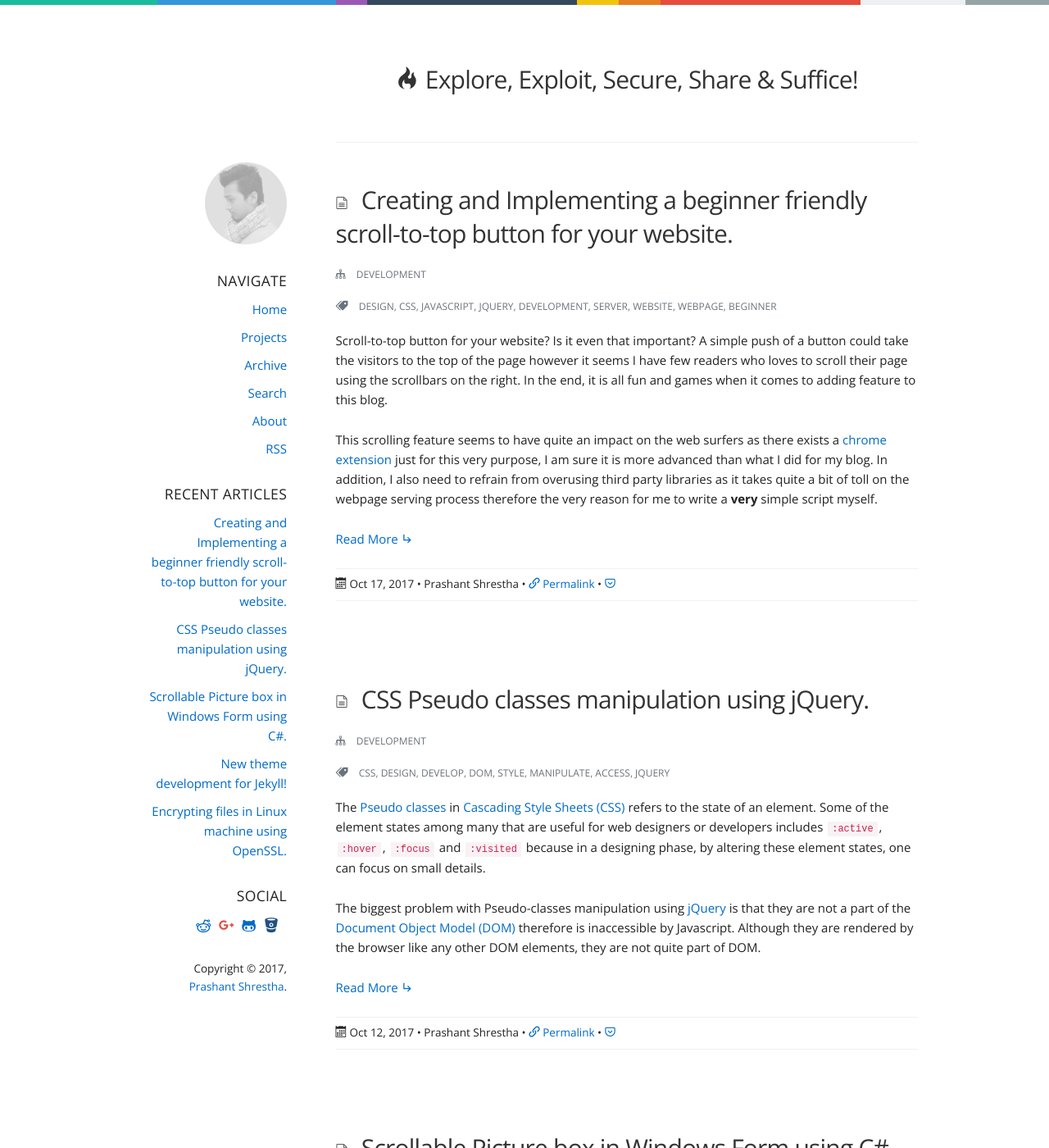
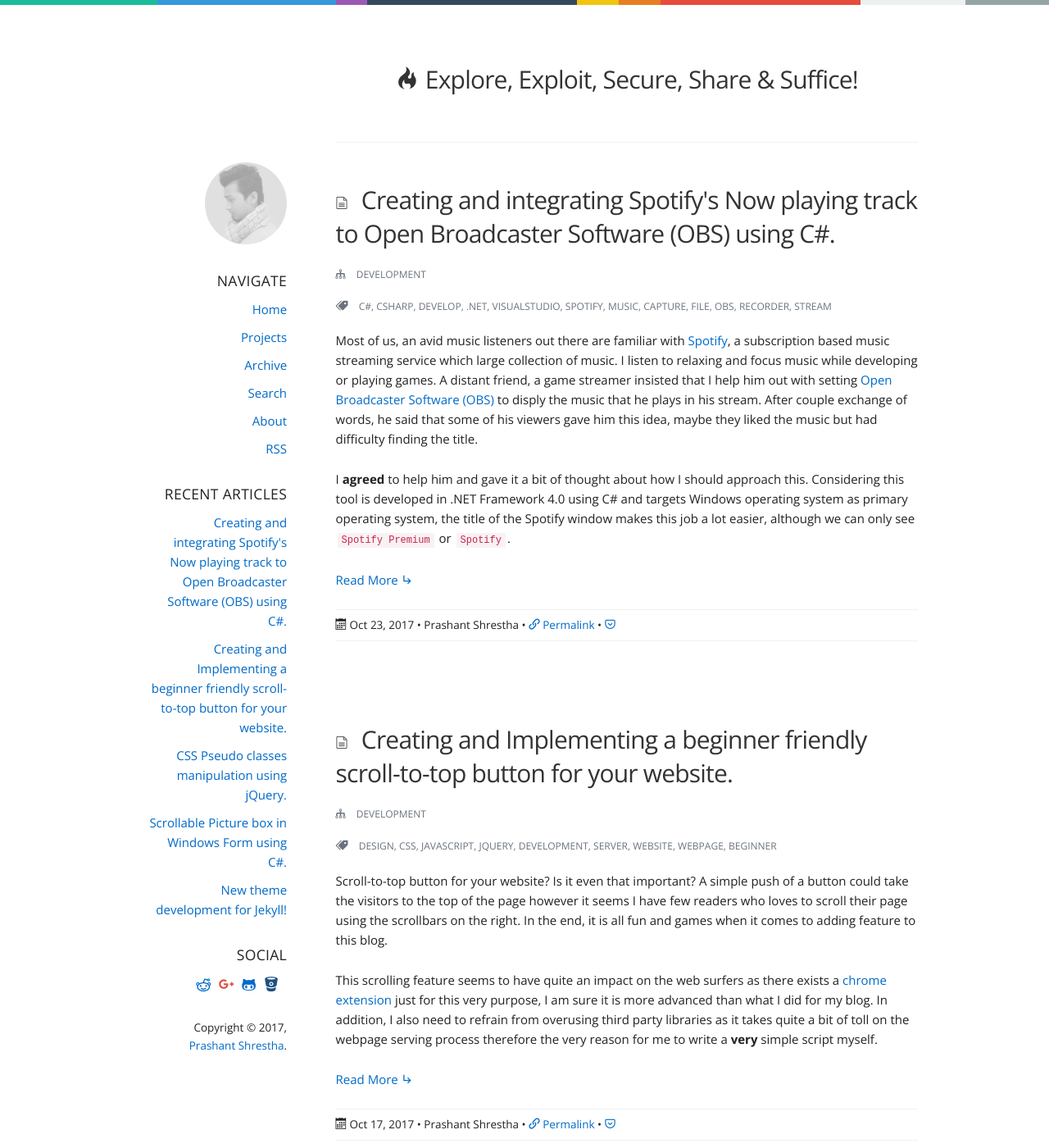
Before and after one commit to intern0t/personal-blog, a Jekyll site: the page built from index.md, in a window 1280 px wide and 1400 px high. Shown: the whole window at 82% size. Built offline with Jekyll 4.4.1, drawn with Linux system fonts in a browser that asks for light colours; some web fonts are replaced; the list of posts is cut into pages by our own code; some of the changed text lies outside the part shown.

Commit message:
New blog post, lightcase (.GIF) not working locally.

```diff
--- a/_layouts/default.html
+++ b/_layouts/default.html
@@ -129,6 +129,9 @@
 				$("html, body").animate({ scrollTop: 0 }, "slow");
 				return false;
 			});
+
+			/* Picbox (Simple Image overlay) - Under development.
+			–––––––––––––––––––––––––––––––––––––––––––––––––– */
 		});
 	</script>
 
--- /dev/null
+++ b/_posts/2017-10-23-creating-and-integrating-spotify-now-playing-to-open-broadcaster-software.md
@@ -0,0 +1,180 @@
+---
+layout: post
+title: "Creating and integrating Spotify's Now playing track to Open Broadcaster Software (OBS) using C#."
+author: Prashant Shrestha
+date: 2017-10-23 18:09:27 -400
+categories: development
+tags: c# csharp develop .net visualstudio spotify music capture file obs recorder stream
+---
+
+Most of us, an avid music listeners out there are familiar with [Spotify](http://www.spotify.com/), a subscription based music streaming service which large collection of music. I listen to relaxing and focus music while developing or playing games. A distant friend, a game streamer insisted that I help him out with setting [Open Broadcaster Software (OBS)](https://obsproject.com/) to disply the music that he plays in his stream. After couple exchange of words, he said that some of his viewers gave him this idea, maybe they liked the music but had difficulty finding the title.
+
+I **agreed** to help him and gave it a bit of thought about how I should approach this. Considering this tool is developed in .NET Framework 4.0 using C# and targets Windows operating system as primary operating system, the title of the Spotify window makes this job a lot easier, although we can only see `Spotify Premium` or `Spotify`.
+
+<!--excerpt-->
+
+I later realized that almost every media players I've used until today have updated title bar on media's play event however for Spotify, it isn't visible.
+
+[![](https://i.imgur.com/EM1JxRI.png)](https://i.imgur.com/EM1JxRI.png){: data-rel="lightcase"}
+
+After no luck with retrieving the track from the Spotify's title bar, I decided to deep a little deeper by checking my Task Manager, even then, multiple instances.
+
+[![](https://i.imgur.com/rZ0ePMh.png)](https://i.imgur.com/rZ0ePMh.png){: data-rel="lightcase"}
+
+Considering those Spotify instances have varying `Process ID`, not all of them possesses the current playing track information.
+
+##### Finding the right approach.
+
+The biggest hurdle with finding the right approach yet keeping the process simple takes quite a long time as I had to enlist various options and test it all out. I tried using [Win32 hooks](https://msdn.microsoft.com/en-us/library/windows/desktop/ms644960(v=vs.85).aspx), [unmanaged APIs](https://docs.microsoft.com/en-us/dotnet/framework/unmanaged-api/) and [interops](http://www.pinvoke.net/) but the easiest one yet built-in was `Process` [class](https://msdn.microsoft.com/en-us/library/system.diagnostics.process(v=vs.110).aspx) in C#.
+
+`Process` class' various built-in functions and properties can easily help me capture the Window's title. The ones I used are `GetProcessesByName()`, `MainWindowTitle`, and `GetProcessById()`.
+
+##### Finding the right Spotify process.
+
+Spotify had multiple instances; I am sure they are helping the main instance with certain task. However, I needed to differentiate between each one and grab the right one. In order to do so, I made use of `GetProcessesByName()` function under `Process` class. The reason is that, for all the instances of Spotify, the process ID is re-assigned after opening Spotify client, it never stays the same or constant. If we fire up our [Task Manager](https://i.imgur.com/rZ0ePMh.png){: data-rel="lightcase"} and observe all the process IDs for those instances, it is pretty obvious that they aren't the same.
+
+{% highlight c# %}
+Process[] spotifyProcesses = Process.GetProcessesByName("spotify");
+{% endhighlight %}
+
+After initializing a collection of all Spotify processes, I looped through the `MainWindowTitle` property of each process and voila! Some returned a whitespace `string` and finally the title of a track currently being played. I created a function to do this, kept it clean and organized, in case if I have to make changes in the future. Also, I initialized a new variable to store our process ID for later use and avoid the mess of finding the right process again and again!
+
+{% highlight c# %}
+private static int spotifyProcessID = 0;
+
+public void GetSpotifyProcesses()
+{
+    Process[] spotifyProcesses = Process.GetProcessesByName("spotify");
+    foreach (Process P in spotifyProcesses)
+    {
+        if (!string.IsNullOrEmpty(P.MainWindowTitle))
+        {
+            spotifyProcessID = P.Id;
+            break;
+        }
+        else
+        {
+            spotifyProcessID = 0;
+        }
+    }
+}
+{% endhighlight %}
+
+Now that I know that the variable `spotifyProcessID` holds either `0`, a failure to find the right process or the right process whose title did not have a whitespace, in simple words, a valid non-empty string. In addition, I call the `GetSpotifyProcesses()` function in my Window Form's `Load` event.
+
+##### Obtaining the Track title.
+
+This is the easiest process of all as I already have the title from `Process.MainWindowTitle` property but a little different as we are trying to avoid the loop through of finding the right Spotify process, the very reason I initialized and assigned `spotifyProcessID` which can now be directly accessed using our yet another built-in `Process` class' method, `GetProcessById()`. Keeping it organized, I created yet another function to get just the track title.
+
+{% highlight c# %}
+private static String spotifyNowPlayingTrack = string.Empty;
+
+public string GetSpotifyTrack(int _procID)
+{
+    string spotifyTrack = Process.GetProcessById(_procID).MainWindowTitle;
+    spotifyNowPlayingTrack = spotifyTrack;
+    return spotifyTrack.ToLower().Contains("spotify") ?
+        "Currently not playing any songs!" :
+        "Spotify (Now Playing) : " + spotifyTrack;
+}
+{% endhighlight %}
+
+##### Creating and Updating our source file.
+
+This is easily achieved using `WriteAllText()` method in a built-in `File` class. I created a separate function to create or update our file, considering the tool I am developing, this function shall be invoked in the certain interval if certain set conditions are met.
+
+{% highlight c# %}
+public void UpdateSong()
+{
+    try
+    {
+        // Check if current playing is the same as old one we have.
+        string currentlyPlaying = GetSpotifyTrack(spotifyProcessID);
+        if (!currentlyPlaying.Equals(spotifyNowPlayingTrack))
+        {
+            // Check if our file exists, this can be anything to be honest.
+            if (File.Exists("SpotifyNowPlaying"))
+            {
+                // If it already exists, write the track's title!
+                File.WriteAllText("SpotifyNowPlaying", currentlyPlaying);
+            }
+            else
+            {
+                // Doesn't exist, create it.
+                File.Create("SpotifyNowPlaying");
+                // Recall the UpdateSong function.
+                UpdateSong();
+            }
+        }
+    }
+    catch (Exception ex)
+    {
+        MessageBox.Show(ex.Message);
+    }
+}
+{% endhighlight %}
+
+##### Adding Interval for `UpdateSong()` method.
+
+I kept this process simple by using our Window Form's component called `Timer`, all I had to worry about is what function to call and in what interval to call. Initialized a new `Timer` variable and a separate one for an interval.
+
+{% highlight c# %}
+private static System.Windows.Forms.Timer T = new System.Windows.Forms.Timer();
+private static int captureInterval = 2;
+{% endhighlight %}
+
+Implementing the Timer's event using `T.Tick += T_Tick;` under `InitializeComponent();`. In this `Tick` event, we will fetch and update our file where the conditions to whether update the file is already set in our `UpdateSong()` function.
+
+{% highlight c# %}
+private void T_Tick(object sender, EventArgs e)
+{
+    new Thread(new ThreadStart(UpdateSong)).Start();
+}
+{% endhighlight %}
+
+We can set the interval of our `Tick` event using `Interval` property of `Timer`. `Interval` property takes value in milliseconds, therefore, the `* 1000`.
+
+{% highlight c# %}
+// Every 2 seconds, UpdateSong method is invoked in a new thread.
+T.Interval = captureInterval * 1000;
+T.Enabled = true;
+{% endhighlight %}
+
+##### Adding Text Source to OBS.
+
+I am not trying to just get the track's title but to display it on OBS, make it seem/act like as if one of the OBS's source is hooked to Spotify itself. For this very purpose, I fiddled around a bit with OBS myself; it's all fun and games. OBS allows adding Text (GDI+/FreeType 2) as a source, exactly what I needed and what I used as it seemed to be a lot more convenient for my purpose.
+
+[![](https://i.imgur.com/rVotUBY.png)](https://i.imgur.com/rVotUBY.png){: data-rel="lightcase"}
+
+Give our source a proper title so we can differentiate between our Sources.
+
+[![](https://i.imgur.com/I7RKKVH.png)](https://i.imgur.com/I7RKKVH.png){: data-rel="lightcase"}
+
+Editing our recently added Text (GDI+) source, two things to look for. `Read from file` option and `Use Custom Text Extents`. You can modify or setup the `Use Custom Text Extents`, according to your needs and setup.
+
+[![](https://i.imgur.com/JduT60c.png)](https://i.imgur.com/JduT60c.png){: data-rel="lightcase"}
+
+At this point, we find the path to our `SpotifyNowPlaying` file created and updated by `UpdateSong()` function which will by default created in the executable's path.
+
+##### Modifications and Updates.
+
+This is it, an easy yet clean way to add Spotify's currently playing track title to OBS. I decided to add some buttons to start and stop capturing the title, change intervals, etc. I have the updated code in my [Bitbucket](https://bitbucket.org/intern0t/spotify-to-obs) if you ever feel like modifying or updating or even just fiddle around with it.
+
+Those are some of the screenies I took after various feature addition and modifications, nothing advanced.
+
+The one on the left with bland logo means the Spotify process was not found whereas the right means Spotify process was found.
+
+<div class="row">
+    <div class="six columns">
+        <a href="https://i.imgur.com/VcD7WGU.png" data-rel="lightcase"><img src="https://i.imgur.com/VcD7WGU.png"></a>
+    </div>
+    <div class="six columns">
+        <a href="https://i.imgur.com/GyAyQDO.png" data-rel="lightcase"><img src="https://i.imgur.com/GyAyQDO.png"></a>
+    </div>
+</div>
+
+Here's a [demo](https://i.imgur.com/EWK7fxU.gifv){: data-rel="lightcase"} of the tool in action.
+
+<a href="https://i.imgur.com/EWK7fxU.gifv" data-rel="lightcase"><img src="https://i.imgur.com/EWK7fxU.gifv"></a>
+
+Good luck & Stay creative!
```
